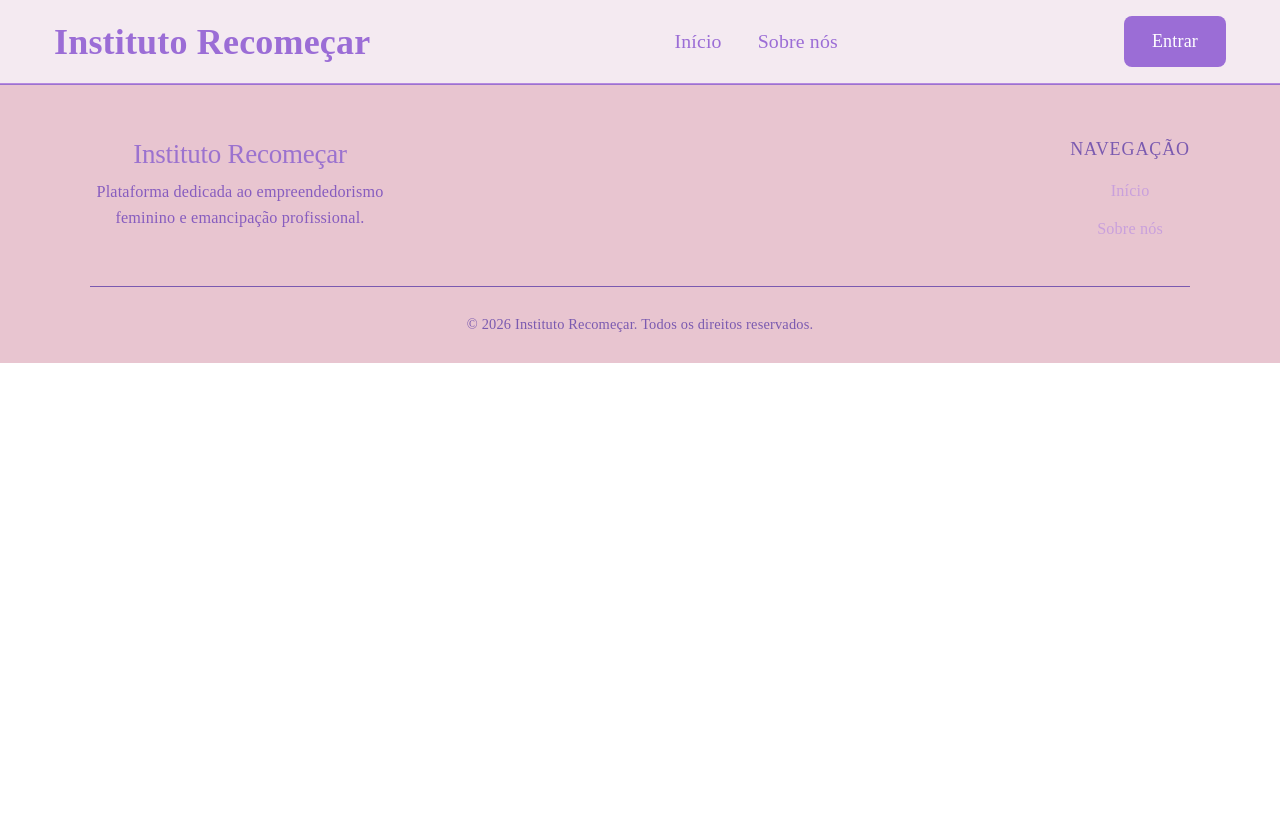
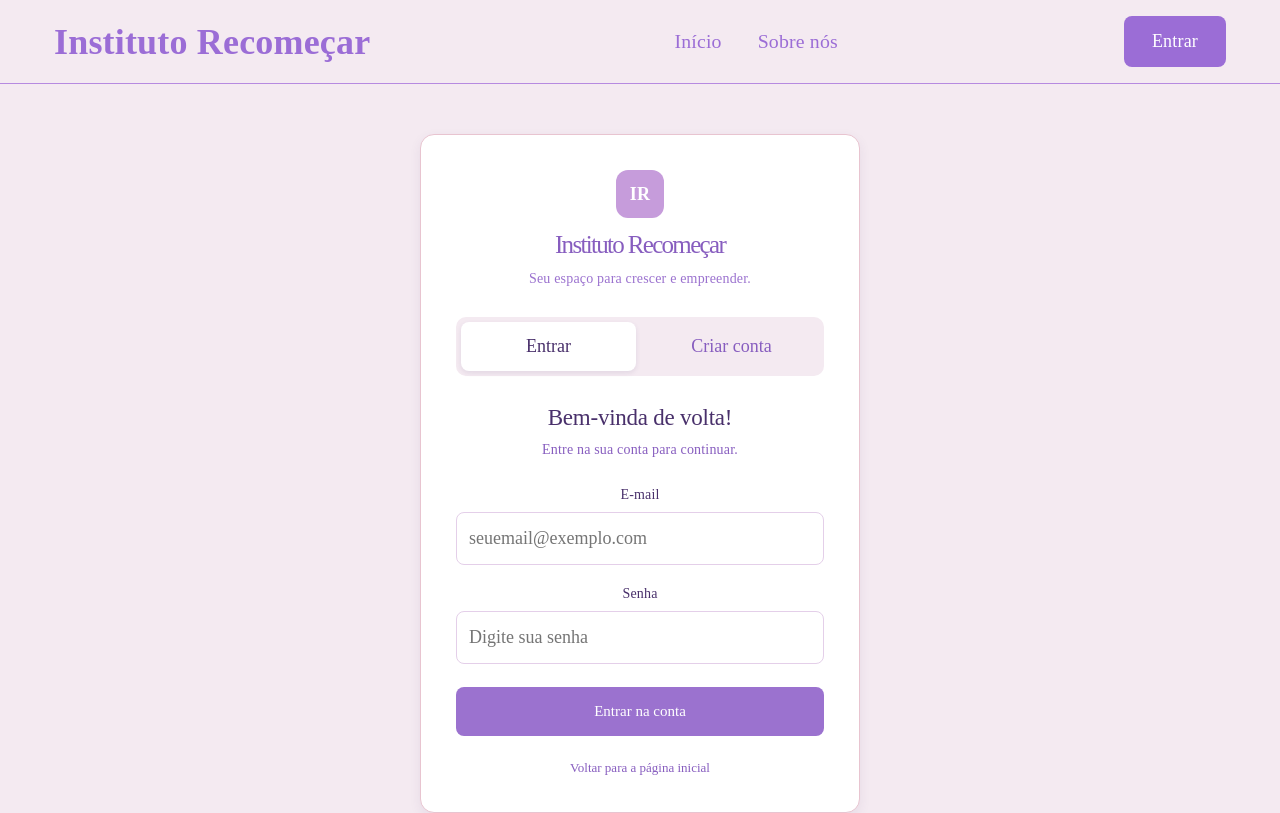
Before and after one commit to Ashjilynxs/TCC, a React (Vite) app: page /Login in a window 1280 px wide. Shown: the top 813 px of the page. Built offline with nearby package versions, Linux system fonts and the light colour scheme.

Commit message:
dfjklskj

```diff
--- /dev/null
+++ b/src/Pages/Login/Login.jsx
@@ -0,0 +1,144 @@
+
+import { useState } from "react";
+import { useNavigate } from "react-router-dom";
+import styles from "./Login.module.css";
+
+function Login() {
+  const [modo, setModo] = useState("login");
+  const [mensagem, setMensagem] = useState("");
+  const navigate = useNavigate();
+
+  function handleSubmit(event) {
+    event.preventDefault();
+
+    setMensagem(
+      modo === "login"
+        ? "Login demonstrativo: a autenticação ainda precisa ser conectada."
+        : "Cadastro demonstrativo: sua conta ainda não foi salva."
+    );
+  }
+
+  return (
+    <main className={styles.pagina}>
+      <section className={styles.card}>
+        <div className={styles.marca}>
+          <div className={styles.logo}>IR</div>
+          <h1>Instituto Recomeçar</h1>
+          <p>Seu espaço para crescer e empreender.</p>
+        </div>
+
+        <div className={styles.opcoes}>
+          <button
+            type="button"
+            className={modo === "login" ? styles.selecionado : ""}
+            onClick={() => {
+              setModo("login");
+              setMensagem("");
+            }}
+          >
+            Entrar
+          </button>
+
+          <button
+            type="button"
+            className={modo === "cadastro" ? styles.selecionado : ""}
+            onClick={() => {
+              setModo("cadastro");
+              setMensagem("");
+            }}
+          >
+            Criar conta
+          </button>
+        </div>
+
+        <h2>
+          {modo === "login" ? "Bem-vinda de volta!" : "Comece sua jornada"}
+        </h2>
+
+        <p className={styles.descricao}>
+          {modo === "login"
+            ? "Entre na sua conta para continuar."
+            : "Crie sua conta e faça parte da nossa comunidade."}
+        </p>
+
+        <form onSubmit={handleSubmit}>
+          {modo === "cadastro" && (
+            <div className={styles.campo}>
+              <label htmlFor="nome">Nome completo</label>
+              <input
+                id="nome"
+                name="nome"
+                type="text"
+                placeholder="Digite seu nome"
+                autoComplete="name"
+                required
+              />
+            </div>
+          )}
+
+          <div className={styles.campo}>
+            <label htmlFor="email">E-mail</label>
+            <input
+              id="email"
+              name="email"
+              type="email"
+              placeholder="seuemail@exemplo.com"
+              autoComplete="email"
+              required
+            />
+          </div>
+
+          <div className={styles.campo}>
+            <label htmlFor="senha">Senha</label>
+            <input
+              id="senha"
+              name="senha"
+              type="password"
+              placeholder="Digite sua senha"
+              autoComplete={
+                modo === "login" ? "current-password" : "new-password"
+              }
+              minLength={6}
+              required
+            />
+          </div>
+
+          {modo === "cadastro" && (
+            <div className={styles.campo}>
+              <label htmlFor="confirmarSenha">Confirmar senha</label>
+              <input
+                id="confirmarSenha"
+                name="confirmarSenha"
+                type="password"
+                placeholder="Digite a senha novamente"
+                autoComplete="new-password"
+                minLength={6}
+                required
+              />
+            </div>
+          )}
+
+          <button className={styles.botaoPrincipal} type="submit">
+            {modo === "login" ? "Entrar na conta" : "Criar minha conta"}
+          </button>
+        </form>
+
+        {mensagem && (
+          <p className={styles.mensagem} role="status">
+            {mensagem}
+          </p>
+        )}
+
+        <button
+          type="button"
+          className={styles.voltar}
+          onClick={() => navigate("/")}
+        >
+          Voltar para a página inicial
+        </button>
+      </section>
+    </main>
+  );
+}
+
+export default Login;
--- /dev/null
+++ b/src/Pages/Login/Login.module.css
@@ -0,0 +1,162 @@
+
+.pagina {
+  min-height: 75vh;
+  padding: 50px 20px;
+  display: flex;
+  align-items: center;
+  justify-content: center;
+  background-color: #f4eaf1;
+}
+
+.card {
+  width: 100%;
+  max-width: 440px;
+  padding: 35px;
+  background-color: white;
+  border: 1px solid #e8c4d0;
+  border-radius: 14px;
+  box-shadow: 0 4px 12px rgba(73, 48, 107, 0.08);
+}
+
+.marca {
+  text-align: center;
+  margin-bottom: 28px;
+}
+
+.logo {
+  width: 48px;
+  height: 48px;
+  margin: 0 auto 12px;
+  display: flex;
+  align-items: center;
+  justify-content: center;
+  border-radius: 12px;
+  background-color: #c69cdb;
+  color: white;
+  font-weight: bold;
+}
+
+.marca h1 {
+  margin: 0;
+  font-size: 25px;
+  color: #875dbf;
+}
+
+.marca p {
+  margin-top: 8px;
+  color: #9b72cf;
+  font-size: 14px;
+}
+
+.opcoes {
+  display: flex;
+  gap: 8px;
+  padding: 5px;
+  margin-bottom: 28px;
+  border-radius: 10px;
+  background-color: #f4eaf1;
+}
+
+.opcoes button {
+  flex: 1;
+  padding: 11px;
+  border: none;
+  border-radius: 8px;
+  background: transparent;
+  color: #875dbf;
+  cursor: pointer;
+}
+
+.opcoes button.selecionado {
+  background-color: white;
+  box-shadow: 0 2px 5px rgba(73, 48, 107, 0.1);
+  color: #49306b;
+}
+
+.card h2 {
+  margin-bottom: 8px;
+  color: #49306b;
+  font-size: 23px;
+}
+
+.descricao {
+  margin-bottom: 24px;
+  color: #875dbf;
+  font-size: 14px;
+}
+
+.campo {
+  display: flex;
+  flex-direction: column;
+  gap: 7px;
+  margin-bottom: 18px;
+}
+
+.campo label {
+  color: #49306b;
+  font-size: 14px;
+}
+
+.campo input {
+  width: 100%;
+  box-sizing: border-box;
+  padding: 12px;
+  border: 1px solid #e4cfe9;
+  border-radius: 8px;
+  outline: none;
+  background-color: #fff;
+  color: #49306b;
+  font: inherit;
+}
+
+.campo input:focus {
+  border-color: #9b72cf;
+}
+
+.botaoPrincipal {
+  width: 100%;
+  padding: 13px;
+  margin-top: 5px;
+  border: none;
+  border-radius: 8px;
+  background-color: #9b72cf;
+  color: white;
+  font-size: 15px;
+  cursor: pointer;
+  transition: 0.2s;
+}
+
+.botaoPrincipal:hover {
+  background-color: #875dbf;
+}
+
+.mensagem {
+  margin-top: 16px;
+  color: #875dbf;
+  font-size: 13px;
+  line-height: 1.5;
+}
+
+.voltar {
+  display: block;
+  margin: 22px auto 0;
+  border: none;
+  background: transparent;
+  color: #875dbf;
+  cursor: pointer;
+  font-size: 13px;
+}
+
+.voltar:hover {
+  text-decoration: underline;
+}
+
+@media (max-width: 480px) {
+  .pagina {
+    padding: 30px 15px;
+  }
+
+  .card {
+    padding: 25px 20px;
+  }
+}
--- a/src/Routes/AppRoutes.jsx
+++ b/src/Routes/AppRoutes.jsx
@@ -5,6 +5,7 @@ import Inicial from "../Pages/Inicial/Inicial";
 import SobreNos from "../Pages/Sobre Nós/Sobre_nos";
 import Cadastro from "../Pages/Cadastro/cadastro";
 import Dashboard from "../Pages/Dashboard/Dashboard";
+import Login from "../Pages/Login/Login";
 
 function AppRoutes() {
   return (
@@ -14,6 +15,7 @@ function AppRoutes() {
       <Route path="/Sobre" element={<SobreNos />} />
       <Route path="/Cadastro" element={<Cadastro />} />
       <Route path="/Dashboard" element={<Dashboard />} />
+        <Route path="/Login" element={<Login />} />
     </Routes>
   );
 }
--- a/src/components/Navbar/Navbar.jsx
+++ b/src/components/Navbar/Navbar.jsx
@@ -1,7 +1,9 @@
 import styles from './Navbar.module.css';
 import { Link } from 'react-router-dom';
 
+
 function Navbar() {
+
   return (
      <nav className={`navbar navbar-expand-lg ${styles.navbar}`}>
       <div className="container-fluid px-5">
```
